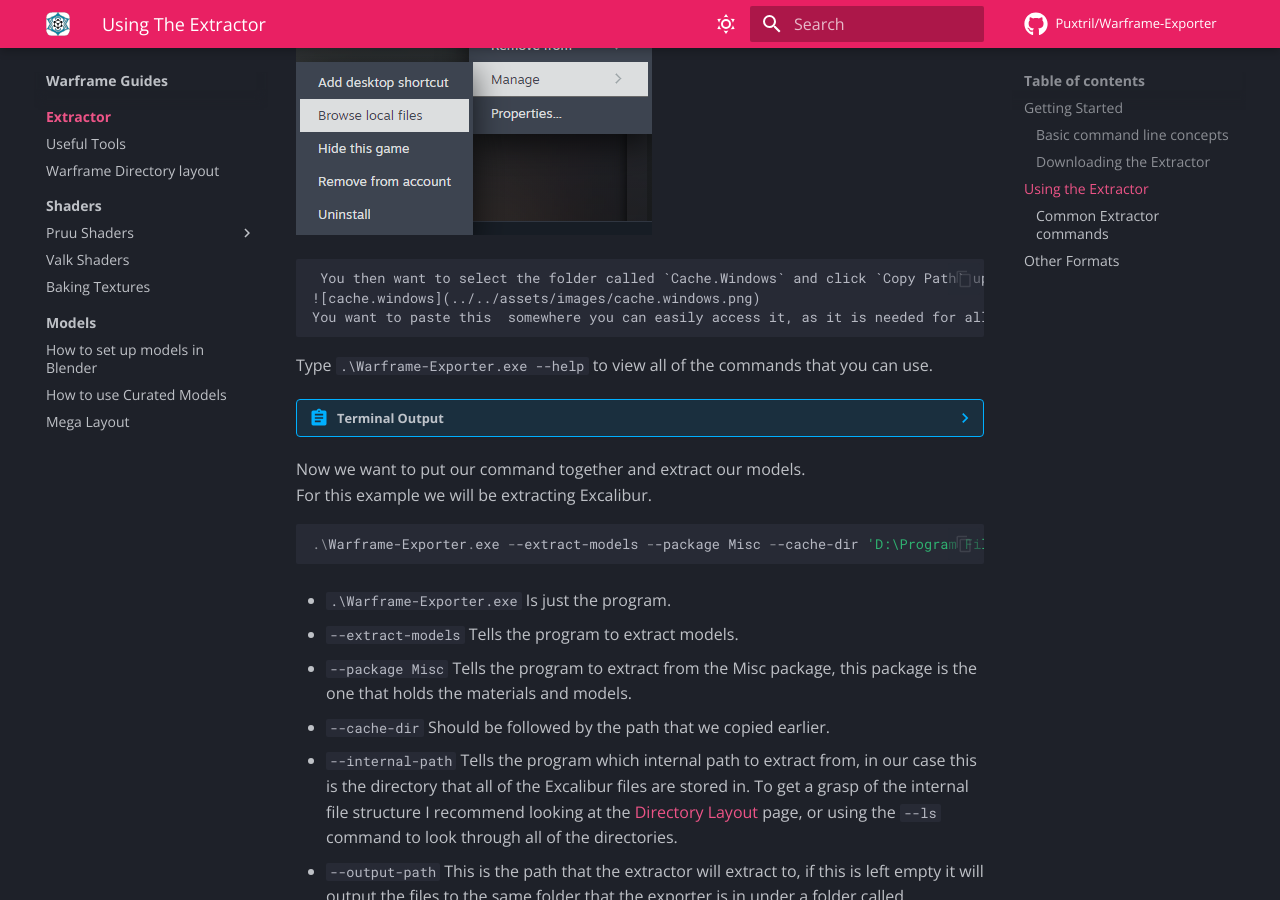
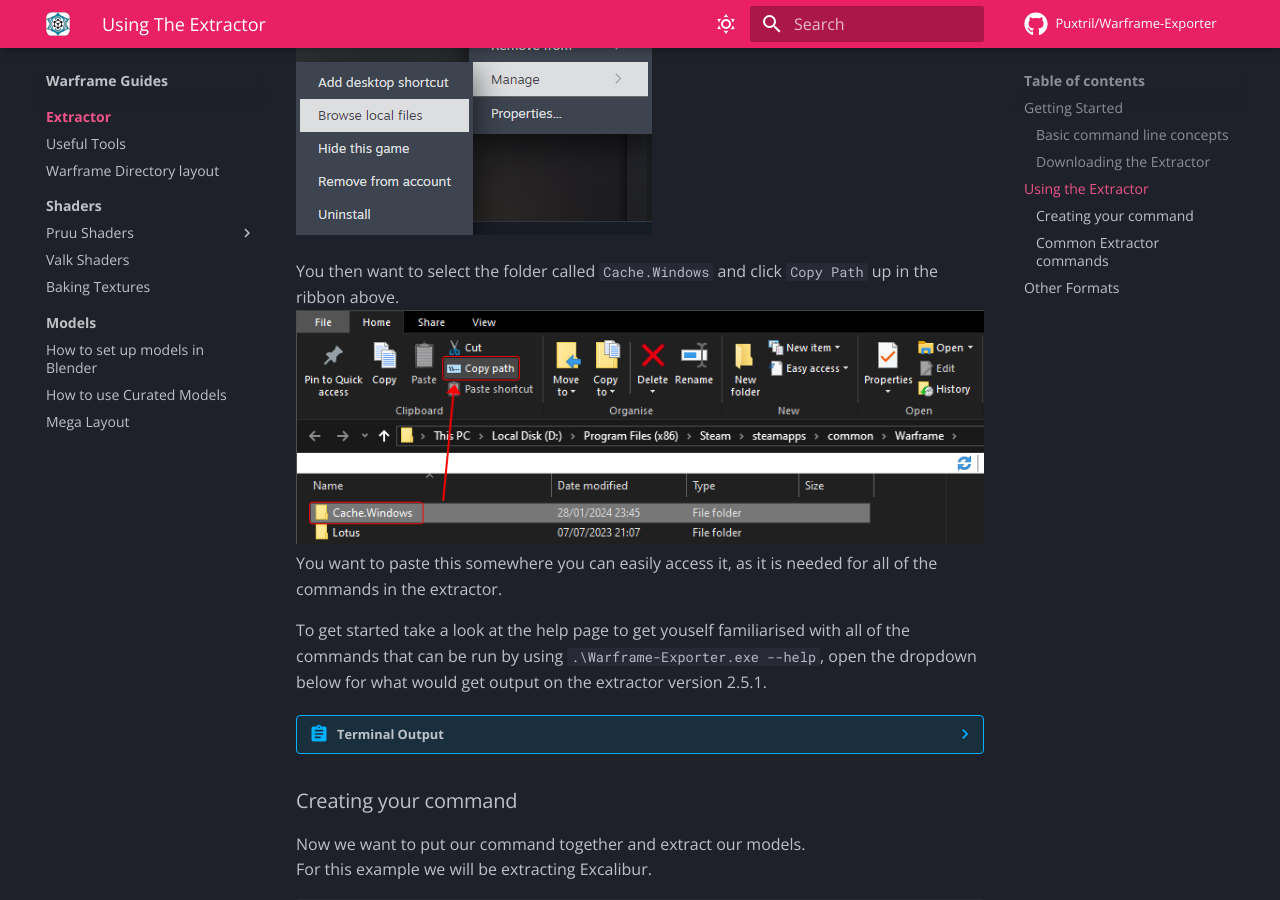
Before and after one commit to Kptweedy/Tutorials, an MkDocs documentation site: the page built from docs/wf-guides/extractor/index.md, in a window 1280 px wide and 900 px high, scrolled down 1636 px. Built offline with MkDocs 1.6.1 and Material for MkDocs 9.7.7, drawn with Linux system fonts in a browser that asks for light colours; comment, search, counter and statistics services are not loaded.

Commit message:
fixing some broken stuff

````diff
--- a/docs/wf-guides/extractor/index.md
+++ b/docs/wf-guides/extractor/index.md
@@ -34,11 +34,12 @@
 	- If you installed with steam click browse local files to find your installation.
 		 ![Browse-Local](../../assets/images/browse-local.png)
 
-	 You then want to select the folder called `Cache.Windows` and click `Copy Path` up in the ribbon above.
-	![cache.windows](../../assets/images/cache.windows.png)
-	You want to paste this  somewhere you can easily access it, as it is needed for all of the commands in the extractor.
+You then want to select the folder called `Cache.Windows` and click `Copy Path` up in the ribbon above.
+![cache.windows](../../assets/images/cache.windows.png)
+You want to paste this  somewhere you can easily access it, as it is needed for all of the commands in the extractor.
 
-Type `.\Warframe-Exporter.exe --help` to view all of the commands that you can use.
+
+To get started take a look at the help page to get youself familiarised with all of the commands that can be run by using `.\Warframe-Exporter.exe --help`, open the dropdown below for what would get output on the extractor version 2.5.1.
 
 ??? abstract "Terminal Output"
     ```powershell
@@ -107,7 +108,7 @@
 
     ```
 
-
+### Creating your command
 Now we want to put our command together and extract our models.
 	For this example we will be extracting Excalibur.
 
````
